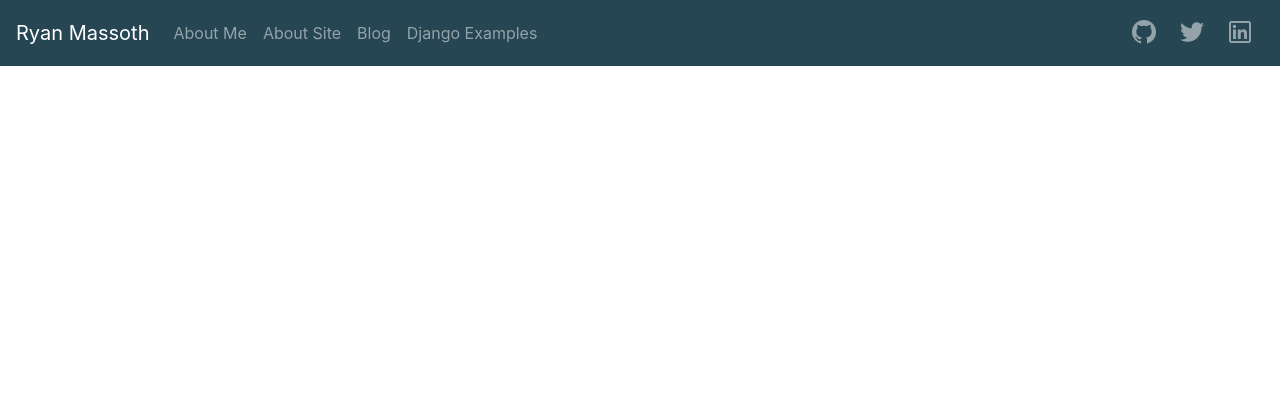
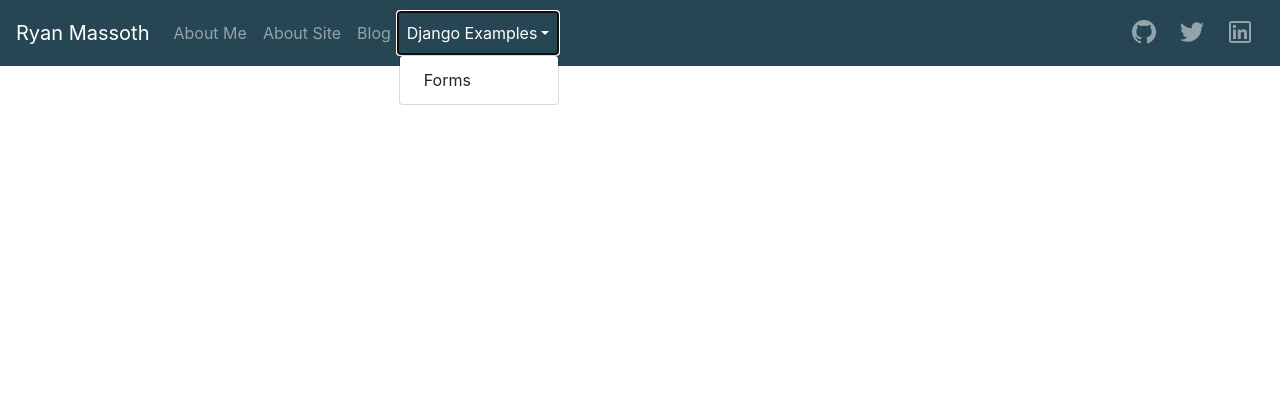
Before and after one commit to rmassoth/ryanmassoth.com, a Django app: template examples/templates/examples/index.html in a window 1280 px wide, after a click on "Django Examples". Shown: the top 420 px of the page. Run offline with Django 3.2, Linux system fonts and the light colour scheme; the template is opened without the code that fills it, so the values that code supplies are empty; some libraries are stand-ins or nearby versions.

Commit message:
Made the Django examples link a dropdown.

```diff
--- a/home/templates/home/base.html
+++ b/home/templates/home/base.html
@@ -13,7 +13,7 @@
 <body class="d-flex flex-column min-vh-100">
 	<!-- Navigation -->
 	<nav class='navbar navbar-expand navbar-dark flex-column flex-md-row'>
-		<a class="navbar-brand" href={% url "home:index" %} >Ryan Massoth</a>
+		<a class="navbar-brand" href="{% url 'home:index' %}" >Ryan Massoth</a>
     	<ul class="navbar-nav">
     		<li class="nav-item">
 				<a class="nav-link" href="{% url 'home:about-me' %}">About Me</a>
@@ -24,8 +24,11 @@
 			<li class="nav-item">
 				<a class="nav-link" href="{% url 'blog:index' %}">Blog</a>
 			</li>
-			<li class="nav-item">
-				<a class="nav-link" href="{% url 'examples:index' %}">Django Examples</a>
+			<li class="nav-item dropdown">
+				<a class="nav-link dropdown-toggle" data-toggle="dropdown" href="#" >Django Examples</a>
+				<ul class="dropdown-menu">
+					<li><a class="dropdown-item" href="{% url 'examples:traveldata-list' %}" >Forms</a></li>
+				</ul>
 			</li>
 		</ul>
 		<ul class="navbar-nav ml-md-auto">
```
